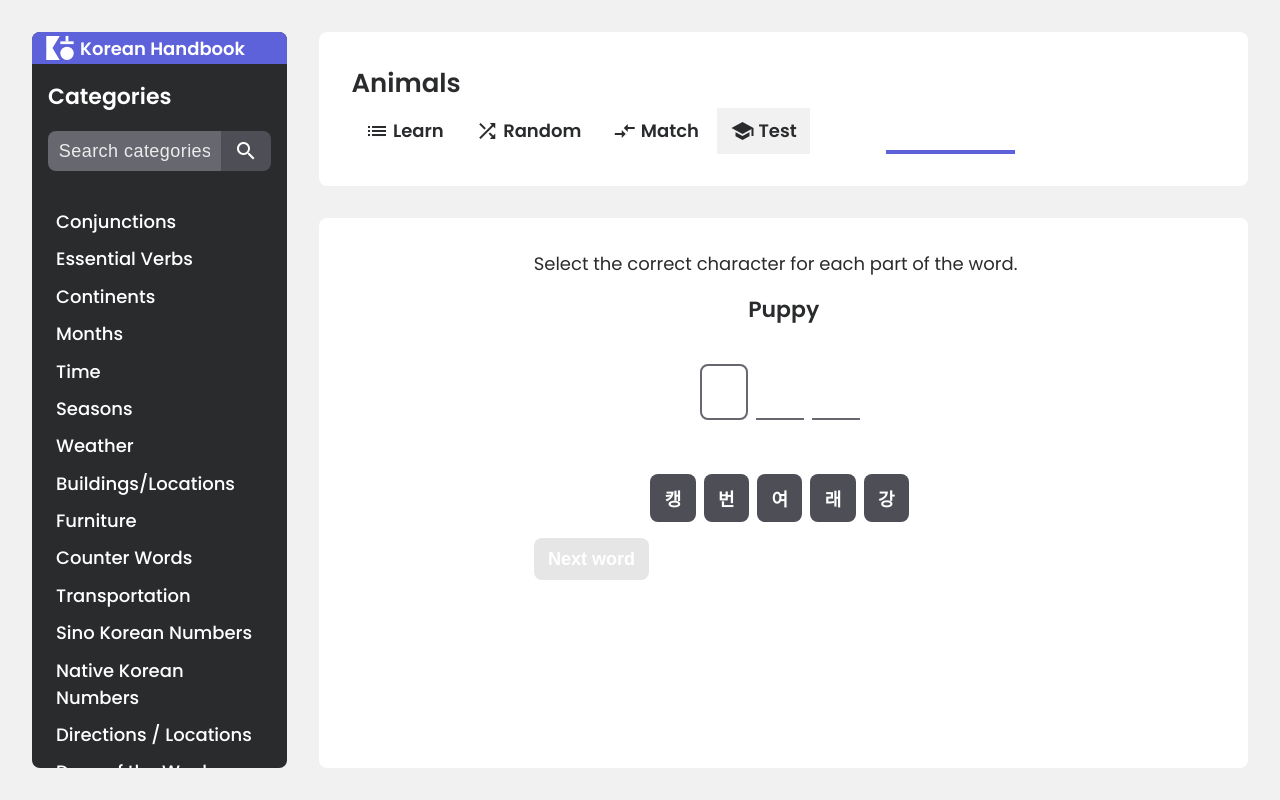
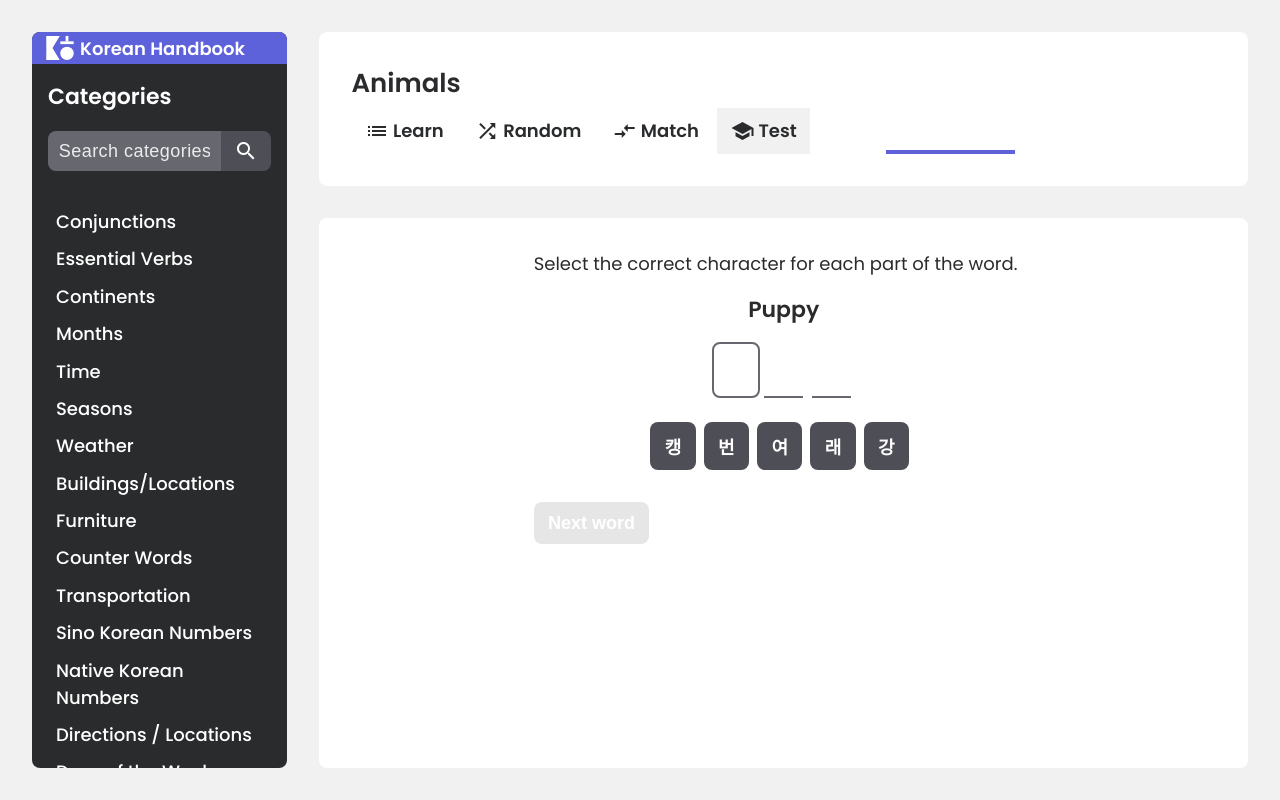
Before and after one commit to DanielHearn/korean-handbook, a Vue app: page /content/animals/test in a window 1280 px wide. Built offline with nearby package versions, Linux system fonts and the light colour scheme.

Commit message:
Fix spacing on test characters

```diff
--- a/src/components/MatchGame/MatchGame.scss
+++ b/src/components/MatchGame/MatchGame.scss
@@ -61,6 +61,9 @@
       margin: 0;
     }
   }
+  &-actions {
+    margin-top: $spacing;
+  }
   .button--secondary {
     font-weight: 500;
   }
--- a/src/components/RandomWordGenerator/RandomWordGenerator.scss
+++ b/src/components/RandomWordGenerator/RandomWordGenerator.scss
@@ -46,7 +46,7 @@
     flex: 1;
     padding: $spacing 0;
     user-select: none;
-    max-width: 40rem;
+    max-width: 40rem;;
     input {
       width: 14px;
       height: 14px;
@@ -63,7 +63,7 @@
   &-actions {
     display: flex;
     flex-direction: row;
-    margin-top: Calc($spacing * 2);
+    margin-top: $spacing;
     button {
       margin-right: Calc($spacing / 2);
     }
--- a/src/components/TestGame/TestGame.scss
+++ b/src/components/TestGame/TestGame.scss
@@ -13,19 +13,38 @@
     padding: 0;
     list-style: none;
     font-size: $xl-size;
+    margin: Calc($spacing / 2) 0;
   }
 
   &-character {
-    margin-right: Calc($spacing / 2);
+    display: flex;
+    flex-direction: column;
+    align-items: center;
+    justify-content: flex-end;
+    //margin-right: Calc($spacing / 2);
     width: 3rem;
     height: 3.5rem;
-    border-bottom: 2px $dark-grey solid;
     &--active {
       border: 2px $dark-grey solid;
       border-radius: $border-radius;
+      span {
+        display: none !important;
+      }
     }
     &--completed {
       border: none;
+      span {
+        display: none !important;
+      }
+    }
+    span {
+      display: flex;
+      width: 80%;
+      height: 2px;
+      background: $dark-grey;
+    }
+    p {
+      margin: 0;
     }
   }
 
@@ -34,8 +53,7 @@
     flex-direction: row;
     justify-content: center;
     padding: 0;
-    margin-top: $spacing;
-    margin-bottom: $spacing;
+    margin: $spacing 0;
     list-style: none;
   }
 
@@ -44,7 +62,7 @@
   }
 
   &-content {
-    padding-top: 1em;
+    padding-top: $spacing;
     display: flex;
     flex-direction: column;
     justify-content: center;
@@ -54,6 +72,11 @@
     font-weight: 600;
     text-align: center;
     font-size: $m-size;
+    padding-bottom: Calc($spacing / 2);
+  }
+
+  &-actions {
+    padding-top: $spacing;
   }
 
   .test-button--selected {
--- a/src/components/TestGame/TestGame.vue
+++ b/src/components/TestGame/TestGame.vue
@@ -13,9 +13,10 @@
             'test-character--completed': i < currentStep - 1 || completed,
           }"
         >
-          <span v-if="i < currentStep - 1 || completed">
+          <p v-if="i < currentStep - 1 || completed">
             {{ character }}
-          </span>
+          </p>
+          <span v-else> </span>
         </li>
       </ul>
       <ul class="test-choices">
```
